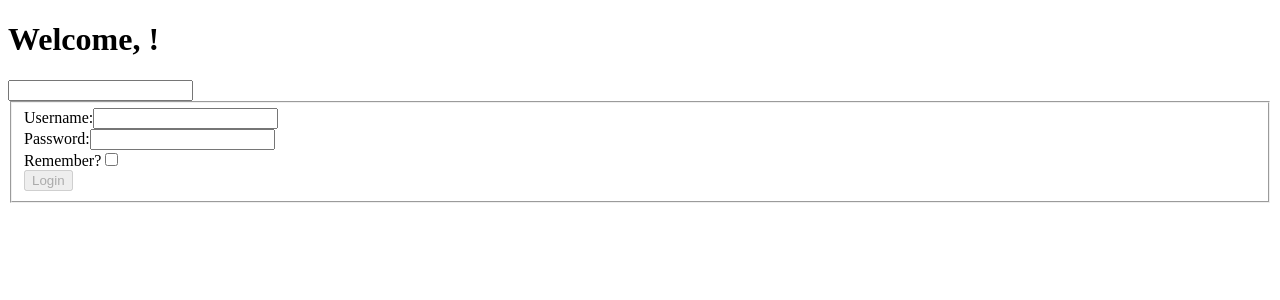
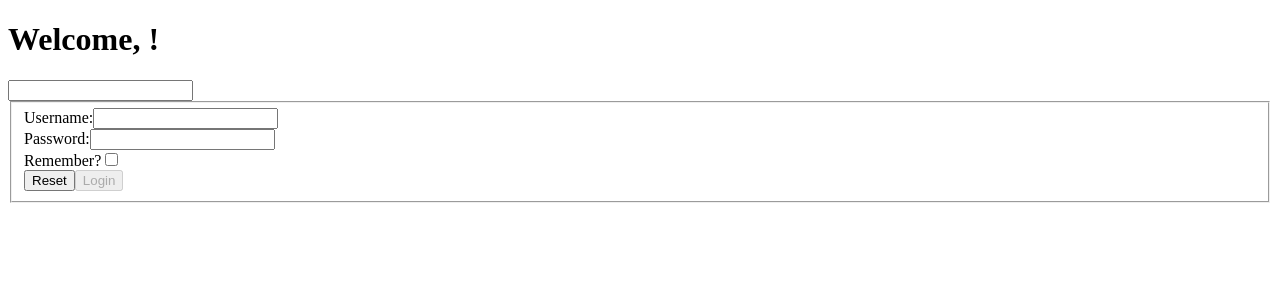
Before and after one commit to amaliacicala/esercizi-react, a React (Create React App) app: page / in a window 1280 px wide. Shown: the top 300 px of the page. Built offline with nearby package versions, Linux system fonts and the light colour scheme.

Commit message:
feat: add ex. Forms 04

```diff
--- a/src/Login.js
+++ b/src/Login.js
@@ -15,6 +15,14 @@ export class Login extends React.Component {
 
         this.setState({
             [name]: type === 'checkbox' ? checked : value
+        })
+    }
+
+    onReset = (event) => {
+        this.setState({
+            username: '',
+            password: '',
+            remember: false
         })
     }
 
@@ -62,6 +70,10 @@ export class Login extends React.Component {
                 </div>
 
                 <div>
+                    <button onClick={this.onReset}>
+                        Reset
+                    </button>
+
                     <button onClick={this.onLogin} disabled={!this.state.value && !this.state.remember === true}>
                         Login
                     </button>
```
Also changed, not shown: 1 other file (tests, documents, lock files or other folders).
